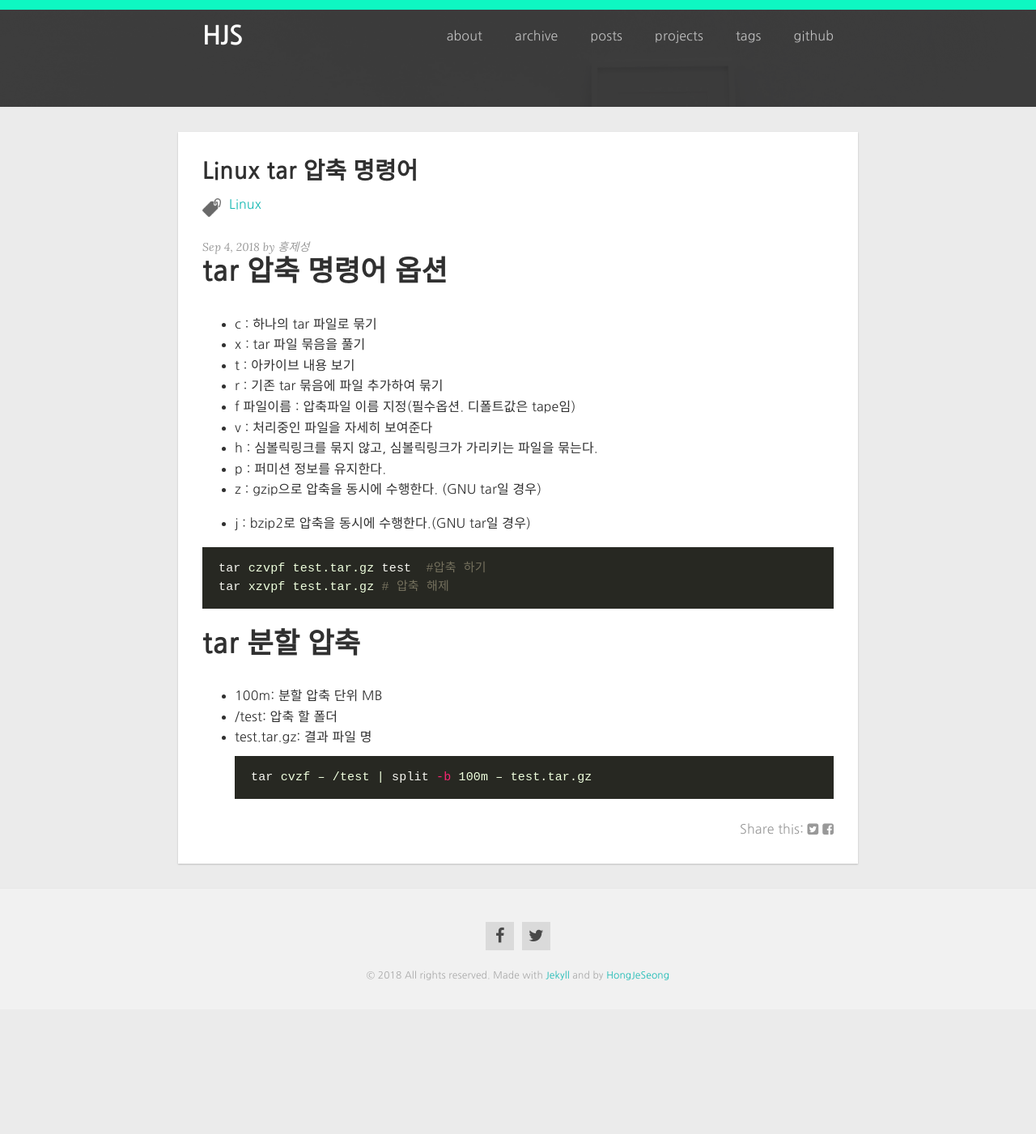
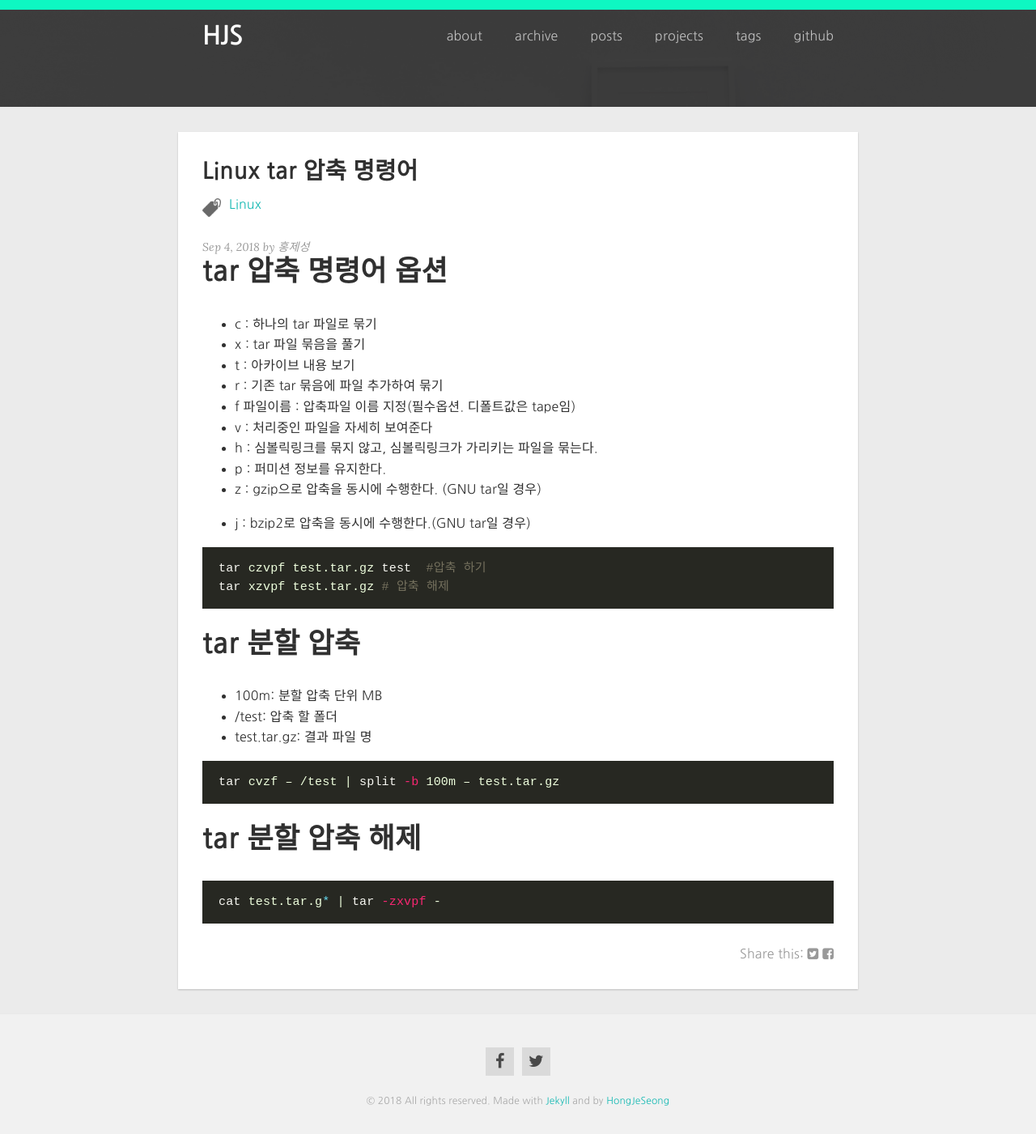
Before and after one commit to HongJeSeong/HongJeSeong.github.io, a Jekyll site: the page built from _posts/study/2018-09-04-tar.md, in a window 1280 px wide. Shown: the whole page at 81% size. Built offline with Jekyll 4.4.1, drawn with Linux system fonts in a browser that asks for light colours; nearby versions of some CDN libraries; before the commit the page ends 1247 px from its top, so only the background shows below that.

Commit message:
Update 2018-09-04-tar.md

````diff
--- a/_posts/study/2018-09-04-tar.md
+++ b/_posts/study/2018-09-04-tar.md
@@ -29,6 +29,12 @@ tar xzvpf test.tar.gz # 압축 해제
 - 100m: 분할 압축 단위 MB
 - /test: 압축 할 폴더
 - test.tar.gz: 결과 파일 명
+
 ```sh
 tar cvzf – /test | split -b 100m – test.tar.gz
 ```
+# tar 분할 압축 해제
+
+```sh
+cat test.tar.g* | tar -zxvpf -
+```
````
